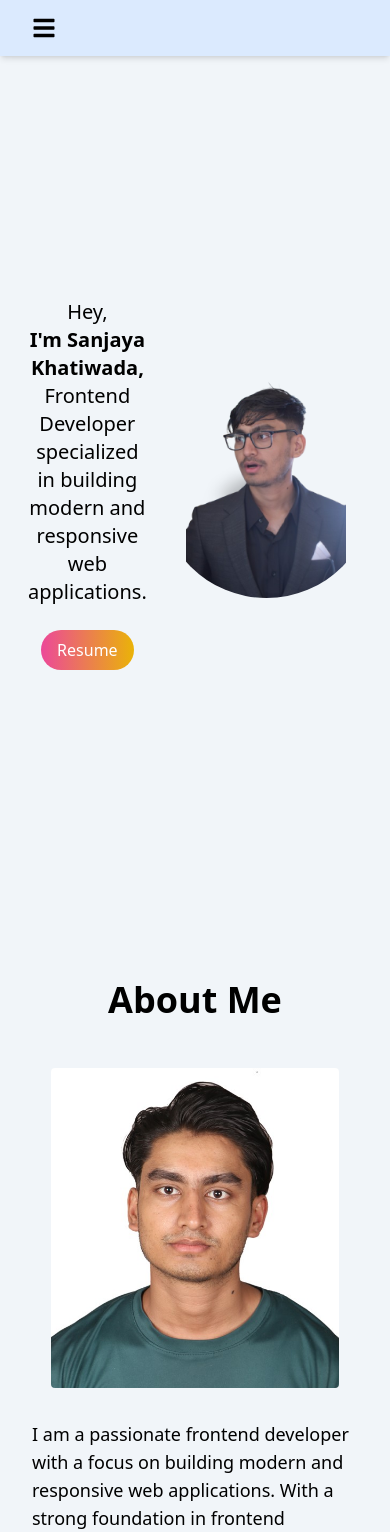
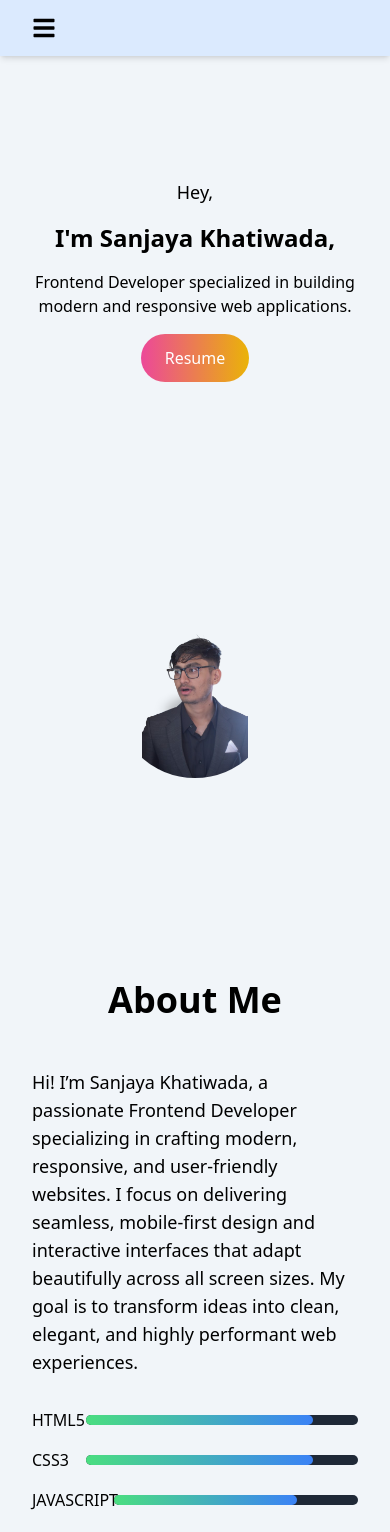
Before and after one commit to sanzay34/Portfolio, a React (Vite) app: page / in a window 390 px wide. Shown: the top 1532 px of the page. Built offline with nearby package versions, Linux system fonts and the light colour scheme.

Commit message:
slider page  fixed

```diff
--- a/src/components/Aboutme.jsx
+++ b/src/components/Aboutme.jsx
@@ -7,17 +7,14 @@
 			<div className="container mx-auto px-8 md:px-16 lg:px-24">
 				<h2 className="text-4xl font-bold text-center mb-12">About Me</h2>
 				<div className="flex flex-col md:flex-row items-center md:space-x-12">
-					<img
-						src={AboutImage}
-						alt=""
-						className="w-72 h-80 rounded object-cover mb-8 md:mb-0"
-					/>
 					<div className="flex-1">
 						<p className="text-lg mb-8">
-							I am a passionate frontend developer with a focus on building
-							modern and responsive web applications. With a strong foundation
-							in frontend technologies, I strive to create seamless and
-							efficient user experiences.
+							Hi! I’m Sanjaya Khatiwada, a passionate Frontend Developer
+							specializing in crafting modern, responsive, and user-friendly
+							websites. I focus on delivering seamless, mobile-first design and
+							interactive interfaces that adapt beautifully across all screen
+							sizes. My goal is to transform ideas into clean, elegant, and
+							highly performant web experiences.
 						</p>
 						<div className="space-y-4">
 							<div className="flex items-center">
@@ -65,7 +62,6 @@
 									></div>
 								</div>
 							</div>
-
 						</div>
 						<div className="mt-12 flex justify-around text-center">
 							<div>
--- a/src/components/Home.jsx
+++ b/src/components/Home.jsx
@@ -1,42 +1,38 @@
 import React from "react";
 import HeroImage from "../assets/profilep.webp";
-
+import resume from "../assets/resume.pdf"
 const Home = () => {
 	return (
 		<div
-			className=" h-screen flex flex-row text-center md:p-16 p-4 overflow-hidden relative justify-between items-center"
 			id="home"
+			className="min-h-screen flex flex-col md:flex-row justify-center items-center p-4 md:p-16 space-y-6 md:space-y-0 md:space-x-12"
 		>
-			<div className=" w-[40%]">
-				{/* Title */}
-				<div className="text-xl lg:text-3xl animate-fade-in-up p-3">
-					<p className="sm:text-left sm:mb-5 sm:ml-10">Hey,</p>
-					<p className="sm:text-left sm:mb-5 sm:ml-10 font-bold">
+			{/* Left Text Section */}
+			<div className="flex flex-col flex-1 justify-center text-center md:text-left space-y-4">
+				<p className="text-lg sm:text-xl md:text-2xl">Hey,</p>
+				<p className="text-2xl sm:text-3xl md:text-4xl font-bold">
 					I'm Sanjaya Khatiwada,
 				</p>
-					<p className="sm:text-left sm:mb-5 sm:ml-10">
+				<p className="text-base sm:text-lg md:text-xl">
 					Frontend Developer specialized in building modern and responsive web
 					applications.
 				</p>
-				</div>
-
-				<div className=" flex flex-col gap-y-5 mt-3">
-					{/* Buttons */}
-
-
-					<div>
-						<button className="bg-gradient-to-r from-pink-500 to-yellow-500 text-white transform transition-transform duration-300 px-4 py-2 rounded-full hover:scale-110 hover:shadow-lg">
+				<div className="mt-4 flex justify-center md:justify-start">
+					<button
+						onClick={() => window.open(resume, "_blank")}
+						className="bg-gradient-to-r from-pink-500 to-yellow-500 text-white transform transition-transform duration-300 px-6 py-3 rounded-full hover:scale-105 hover:shadow-lg"
+					>
 						Resume
 					</button>
 				</div>
 			</div>
-			</div>
-			<div className="md:w-1/2 flex items-center justify-center mt-0 md:mt-0">
-				{/* Profile Image */}
+
+			{/* Right Image Section */}
+			<div className="flex flex-1 items-center justify-center">
 				<img
 					src={HeroImage}
 					alt="Sanjaya Khatiwada"
-					className="w-60 h-60 rounded-full object-contain  "
+					className="w-40 h-40 sm:w-52 sm:h-52 md:w-64 md:h-64 rounded-full object-contain"
 				/>
 			</div>
 		</div>
```
Also changed, not shown: 1 other file (tests, documents, lock files or other folders). Lines whose indentation alone changed are shown as unchanged.
